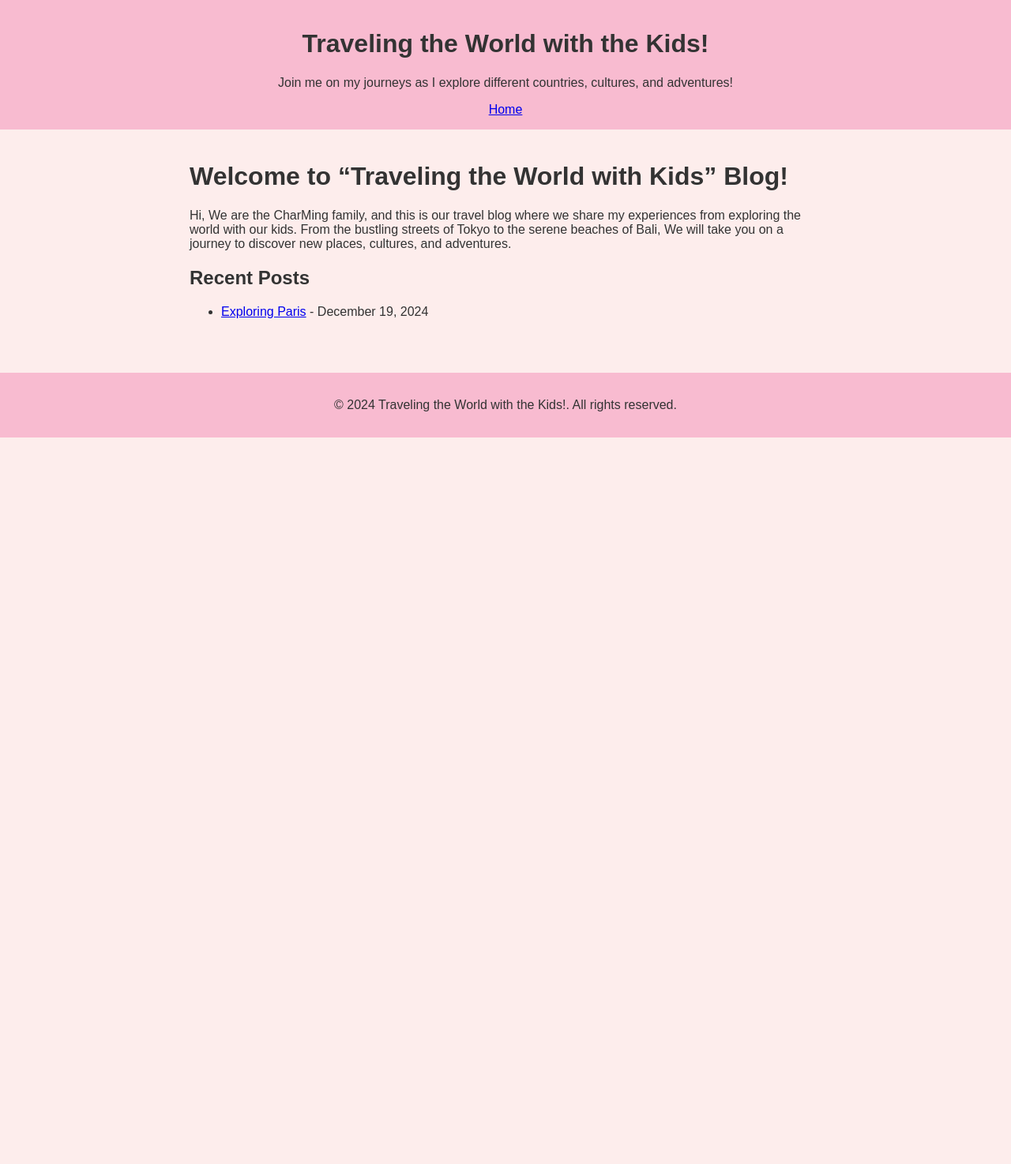
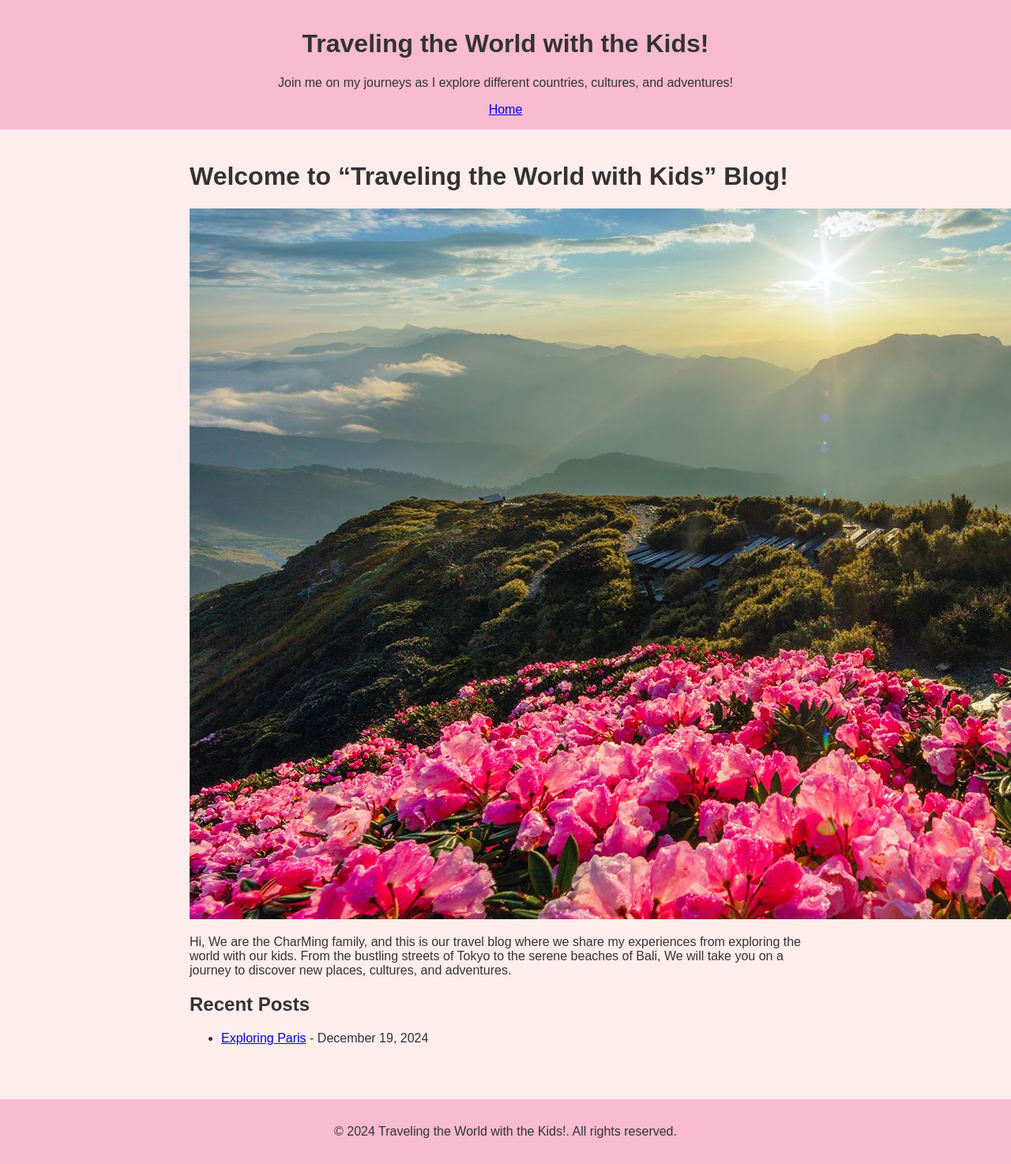
Before and after one commit to charming-content/travelwithkids.github.io, a Jekyll site: the page built from index.md, in a window 1280 px wide. Shown: the whole page at 79% size. Built offline with Jekyll 4.4.1, drawn with Linux system fonts in a browser that asks for light colours; before the commit the page ends 900 px from its top, so only the background shows below that.

Commit message:
Update index.md

```diff
--- a/index.md
+++ b/index.md
@@ -5,6 +5,8 @@ title: "home"
 
 # Welcome to "Traveling the World with Kids" Blog!
 
+![Picture](assets/images/beautiful-taiwan-popumon-hehuanshan-east-peak.jpg)
+
 Hi, We are the CharMing family, and this is our travel blog where we share my experiences from exploring the world with our kids. From the bustling streets of Tokyo to the serene beaches of Bali, We will take you on a journey to discover new places, cultures, and adventures.
 
 ## Recent Posts
```
